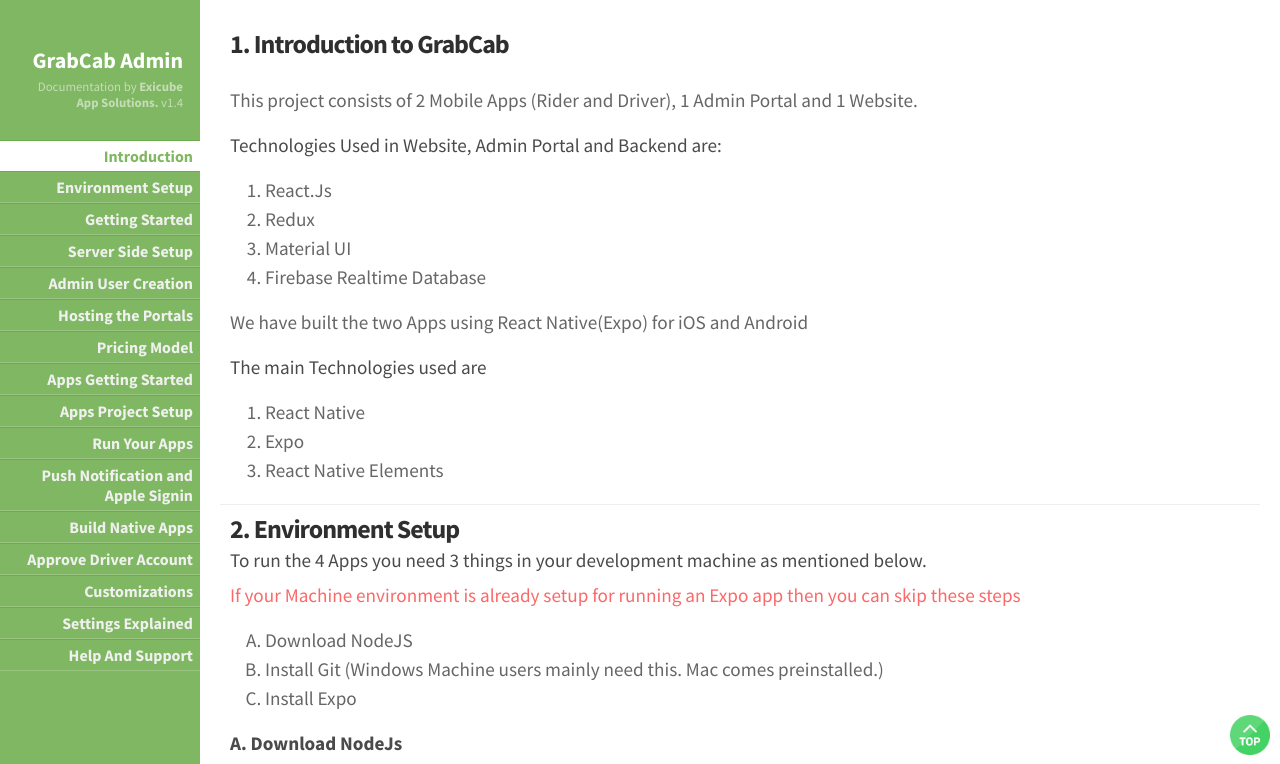
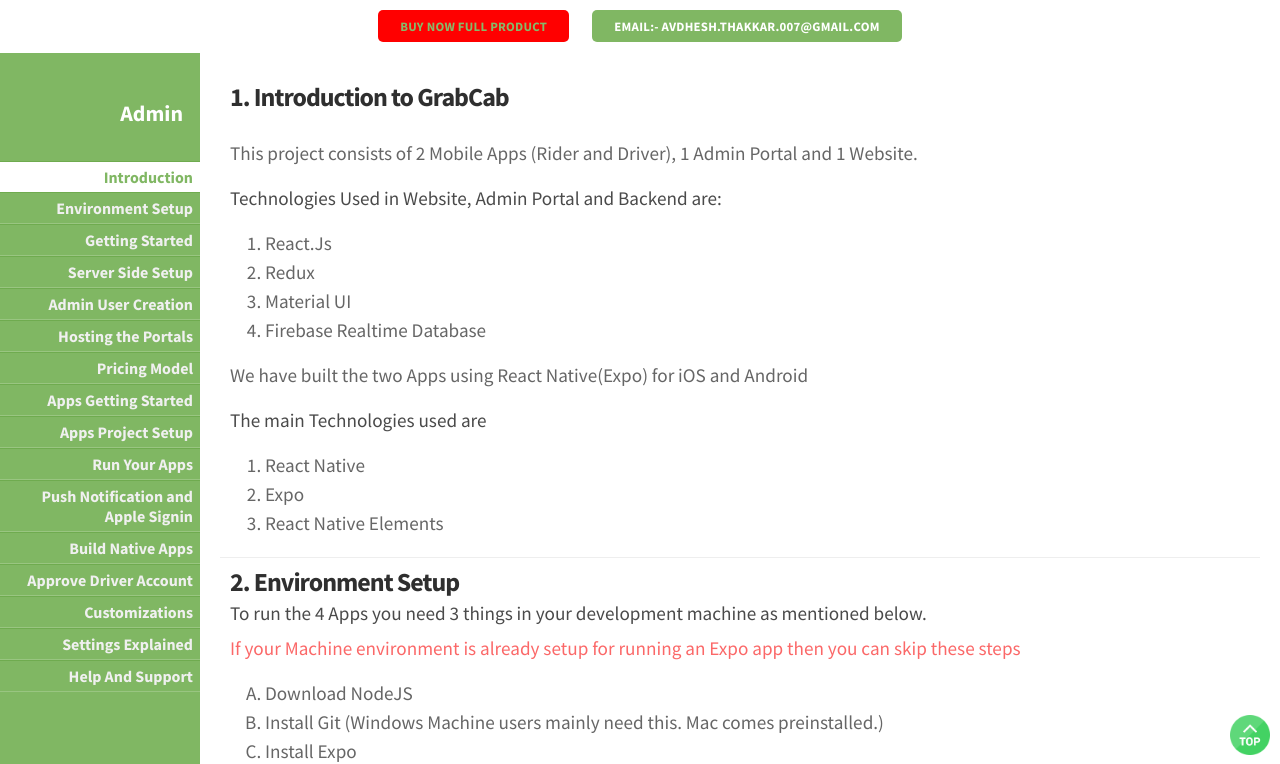
Before and after one commit to avdheshthakkar/uber-system-setup-doc-react-firebase, a plain HTML site: page index.html in a window 1280 px wide. Shown: the top 764 px of the page. Drawn offline with Linux system fonts and the light colour scheme; files whose address does not match are found by name.

Commit message:
first commit

```diff
--- a/index.html
+++ b/index.html
@@ -13,13 +13,24 @@
 
 <body>
 
-	<section id="body" class="width">
+	<div style="width: 100%;
+    background-color: white;
+    text-align: center;
+    position: fixed;
+    height: 53px;">
+		<a class='blink_me button' style="margin: 10px;background-color: red;" href="https://www.fiverr.com/share/NoB1aQ" target="_blank">BUY NOW FULL PRODUCT</a>
+
+		<a class='button' style="margin: 10px;" href="#" target="_blank">EMAIL:- avdhesh.thakkar.007@gmail.com</a>
+	</div>
+
+
+	<section id="body" class="width" style="padding-top: 53px;">
 
 		<aside id="sidebar" class="column-left">
 
 			<header>
-				<h1><a style="font-size: 22px" href="#">GrabCab Admin</a></h1>
-				<h2>Documentation by <b>Exicube App Solutions.</b> v1.4 </h2>
+				<h1><a style="font-size: 22px" href="#">Admin</a></h1>
+				<!-- <h2>Documentation by <b>Exicube App Solutions.</b> v1.4 </h2> -->
 			</header>
 
 			<nav id="mainnav">
@@ -746,7 +757,7 @@
 					<h2>16. Help And Support </h2>
 					<p>Thank you for purchasing our theme. If you have any questions that are beyond the scope of
 						this help file, please feel free to email via my user page contact form </p>
-					<a class='blink_me button' href="https://codecanyon.net/user/exicube" target="_blank">contact
+					<a class='blink_me button' href="https://www.fiverr.com/share/NoB1aQ" target="_blank">contact
 						us</a>
 				</article>
 
```
